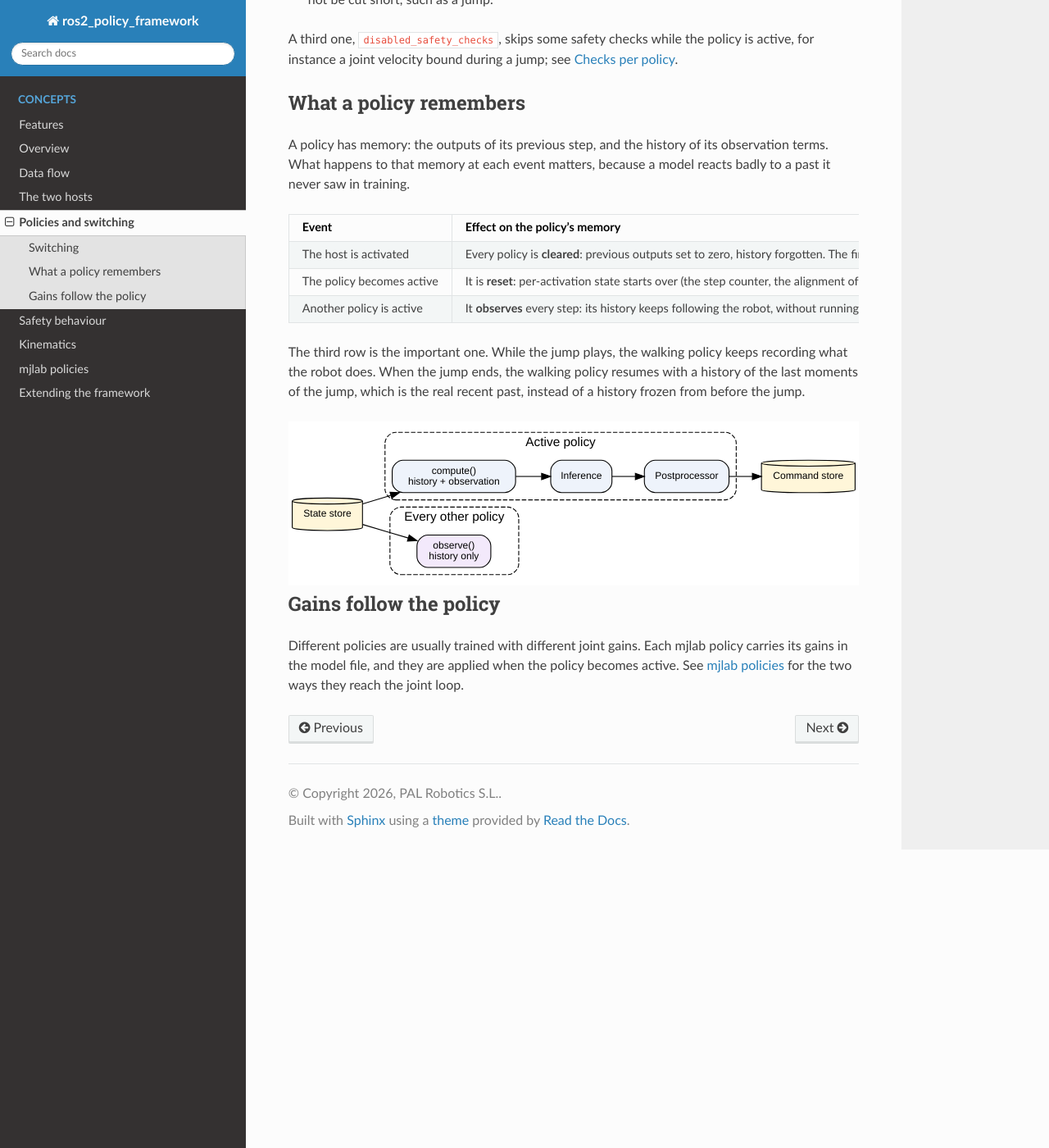
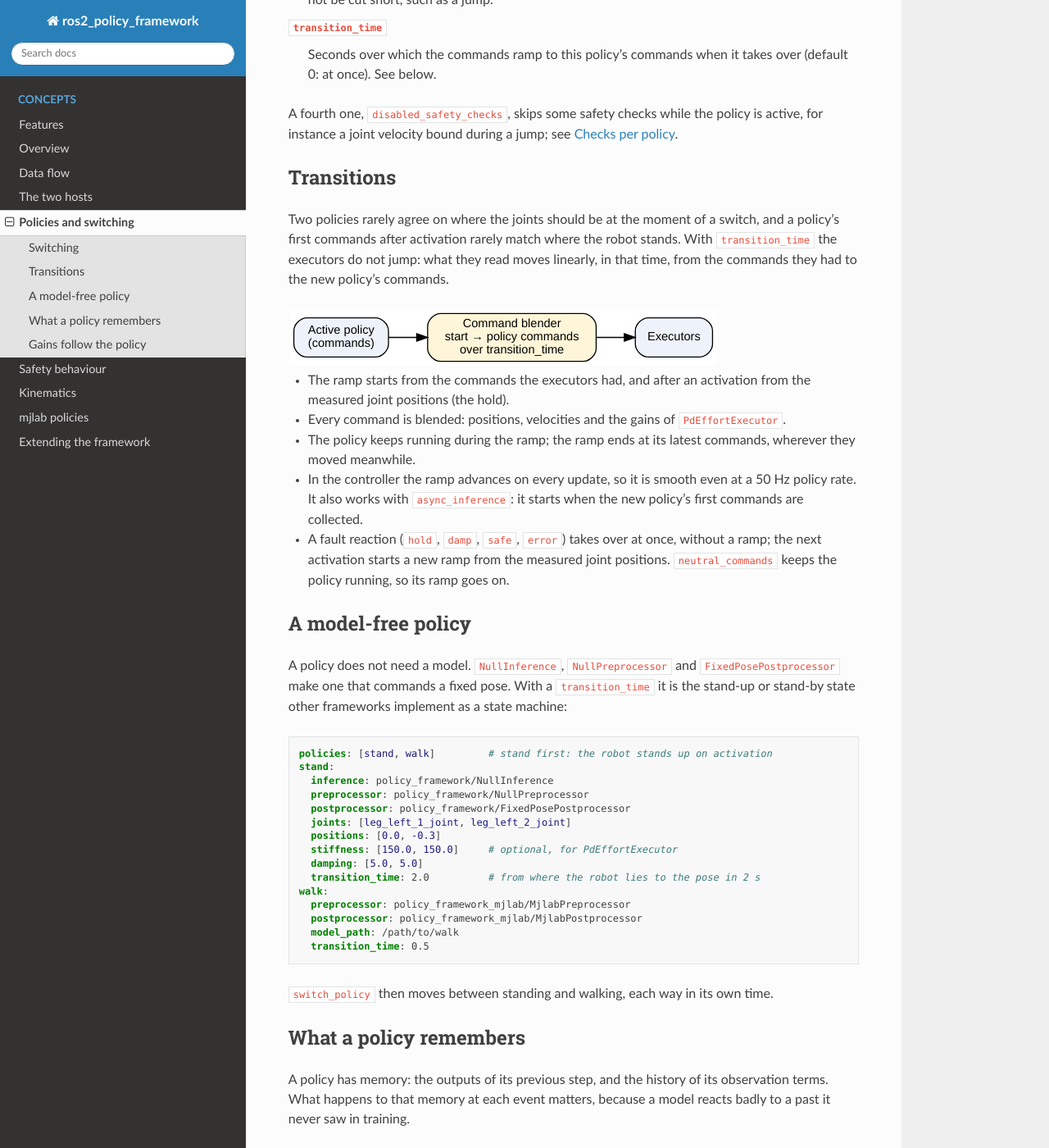
Before and after one commit to saikishor/ros2_policy_framework, a Sphinx documentation site: the page built from docs/policies.rst, in a window 1280 px wide and 1400 px high, scrolled down 953 px. Shown: the whole window at 82% size. Built offline with Sphinx 7.4.7 and the Read the Docs theme 3.1.0, drawn with Linux system fonts in a browser that asks for light colours; some of the changed text lies outside the part shown.

Commit message:
Document policy transitions and the model-free policy

```diff
--- a/docs/policies.rst
+++ b/docs/policies.rst
@@ -51,8 +51,71 @@ Two per-policy parameters shape this:
    When false, switch requests are rejected while the policy is active. Use it for a motion
    that must not be cut short, such as a jump.
 
-A third one, ``disabled_safety_checks``, skips some safety checks while the policy is active,
+``transition_time``
+   Seconds over which the commands ramp to this policy's commands when it takes over
+   (default 0: at once). See below.
+
+A fourth one, ``disabled_safety_checks``, skips some safety checks while the policy is active,
 for instance a joint velocity bound during a jump; see :ref:`checks-per-policy`.
+
+Transitions
+-----------
+
+Two policies rarely agree on where the joints should be at the moment of a switch, and a
+policy's first commands after activation rarely match where the robot stands. With
+``transition_time`` the executors do not jump: what they read moves linearly, in that time,
+from the commands they had to the new policy's commands.
+
+.. graphviz::
+
+   digraph transition {
+     rankdir=LR;
+     node [shape=box, style="rounded,filled", fillcolor="#eef3fb", fontname="Helvetica", fontsize=11];
+     edge [fontname="Helvetica", fontsize=10];
+     policy [label="Active policy\n(commands)"];
+     blend [label="Command blender\nstart → policy commands\nover transition_time", fillcolor="#fff6d9"];
+     execs [label="Executors"];
+     policy -> blend -> execs;
+   }
+
+- The ramp starts from the commands the executors had, and after an activation from the
+  measured joint positions (the hold).
+- Every command is blended: positions, velocities and the gains of ``PdEffortExecutor``.
+- The policy keeps running during the ramp; the ramp ends at its latest commands, wherever
+  they moved meanwhile.
+- In the controller the ramp advances on every update, so it is smooth even at a 50 Hz policy
+  rate. It also works with ``async_inference``: it starts when the new policy's first commands
+  are collected.
+- A fault reaction (``hold``, ``damp``, ``safe``, ``error``) takes over at once, without a
+  ramp; the next activation starts a new ramp from the measured joint positions.
+  ``neutral_commands`` keeps the policy running, so its ramp goes on.
+
+A model-free policy
+-------------------
+
+A policy does not need a model. ``NullInference``, ``NullPreprocessor`` and
+``FixedPosePostprocessor`` make one that commands a fixed pose. With a ``transition_time`` it
+is the stand-up or stand-by state other frameworks implement as a state machine:
+
+.. code-block:: yaml
+
+   policies: [stand, walk]         # stand first: the robot stands up on activation
+   stand:
+     inference: policy_framework/NullInference
+     preprocessor: policy_framework/NullPreprocessor
+     postprocessor: policy_framework/FixedPosePostprocessor
+     joints: [leg_left_1_joint, leg_left_2_joint]
+     positions: [0.0, -0.3]
+     stiffness: [150.0, 150.0]     # optional, for PdEffortExecutor
+     damping: [5.0, 5.0]
+     transition_time: 2.0          # from where the robot lies to the pose in 2 s
+   walk:
+     preprocessor: policy_framework_mjlab/MjlabPreprocessor
+     postprocessor: policy_framework_mjlab/MjlabPostprocessor
+     model_path: /path/to/walk
+     transition_time: 0.5
+
+``switch_policy`` then moves between standing and walking, each way in its own time.
 
 What a policy remembers
 -----------------------
```
Also changed, not shown: other parts of docs/policies.rst (+1 -1 lines).
